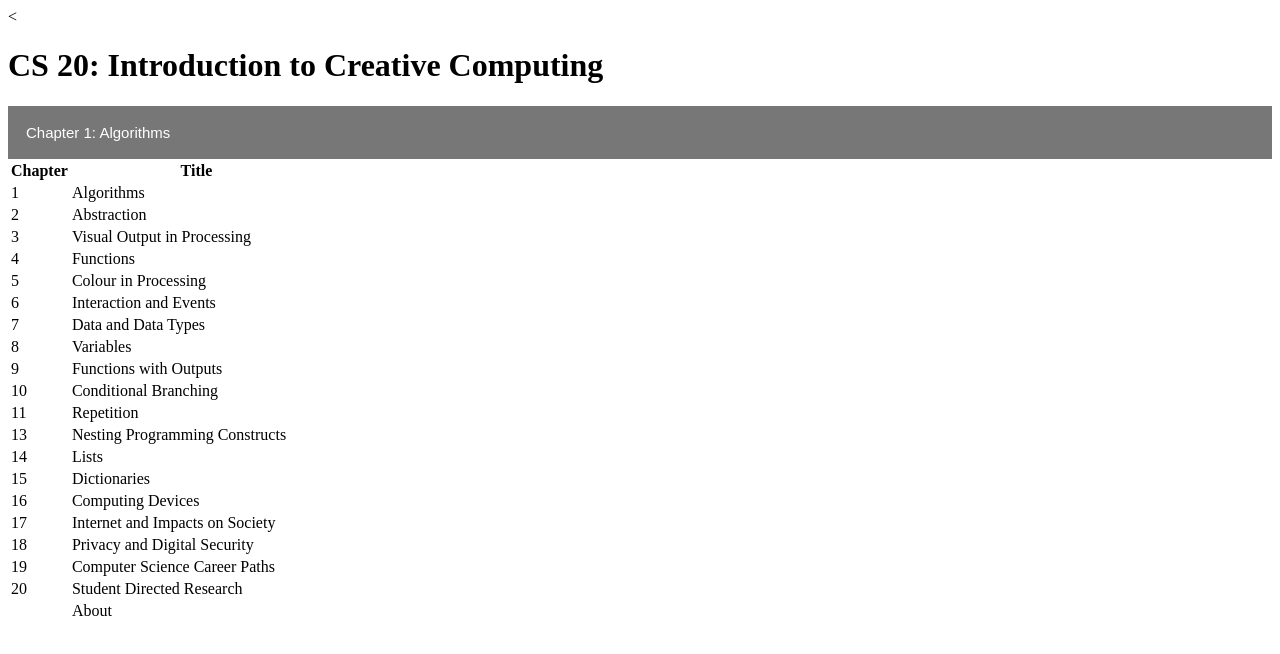
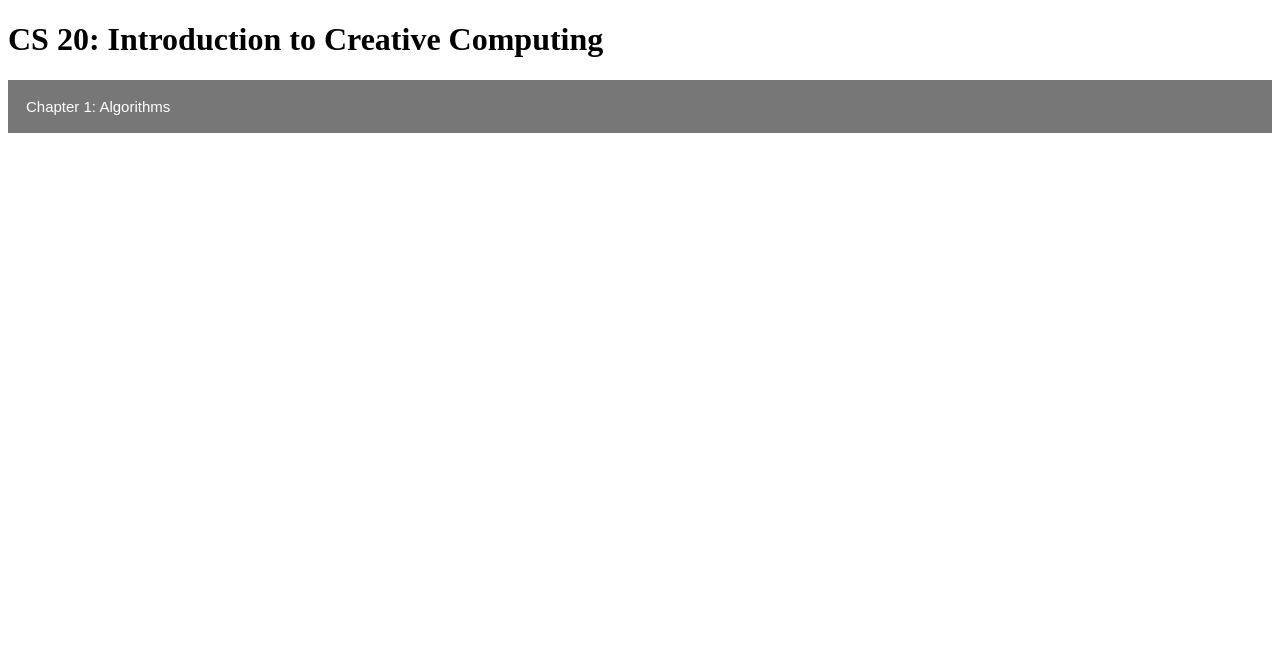
Before and after one commit to creative-python-computing/creative-python-computing.github.io, a plain HTML site: page index.html in a window 1280 px wide. Drawn offline with Linux system fonts and the light colour scheme.

Commit message:
Update index.html

```diff
--- a/index.html
+++ b/index.html
@@ -1,4 +1,4 @@
-<<!DOCTYPE html>
+<!DOCTYPE html>
 <html lang="en" dir="ltr">
     <head>
         <meta name="viewport" content="width=device-width, initial-scale=1">
@@ -31,9 +31,9 @@
     <body>
     <h1>CS 20: Introduction to Creative Computing </h1>
     <button type="button" class="collapsible">Chapter 1: Algorithms</button>
-		<div class="content">
-			<p>
-				1.1 Algorithms </p>
+	<div class="content">
+	  <p>
+	  1.1 Algorithms </p>
 			<p>
 				1.2 An Algorithm in Detail </p>
 			<p>
@@ -45,96 +45,8 @@
 			<p>
 				1.6 Problems vs. Algorithms</p>
 		</div>
-    <table width="25%" border="0">
-      <tbody>
-        <tr>
-          <th width="6%" scope="col"><p>Chapter</p></th>
-          <th width="94%" scope="col"><p>Title</p></th>
-        </tr>
-        <tr>
-          <td><p>1</p></td>
-          <td><p>Algorithms</p></td>
-        </tr>
-        <tr>
-          <td><p>2</p></td>
-          <td><p>Abstraction</p></td>
-        </tr>
-        <tr>
-          <td><p>3</p></td>
-          <td><p>Visual Output in Processing</p></td>
-        </tr>
-        <tr>
-          <td><p>4</p></td>
-          <td><p>Functions</p></td>
-        </tr>
-        <tr>
-          <td><p>5</p></td>
-          <td><p>Colour in Processing</p></td>
-        </tr>
-        <tr>
-          <td><p>6</p></td>
-          <td><p>Interaction and Events</p></td>
-        </tr>
-        <tr>
-          <td><p>7</p></td>
-          <td><p>Data and Data Types</p></td>
-        </tr>
-        <tr>
-          <td><p>8</p></td>
-          <td><p>Variables</p></td>
-        </tr>
-        <tr>
-          <td><p>9</p></td>
-          <td><p>Functions with Outputs</p></td>
-        </tr>
-        <tr>
-          <td><p>10</p></td>
-          <td><p>Conditional Branching</p></td>
-        </tr>
-        <tr>
-          <td><p>11</p></td>
-          <td><p>Repetition</p></td>
-        </tr>
-        <tr>
-          <td><p>13</p></td>
-          <td><p>Nesting Programming Constructs</p></td>
-        </tr>
-        <tr>
-          <td><p>14</p></td>
-          <td><p>Lists</p></td>
-        </tr>
-        <tr>
-          <td><p>15</p></td>
-          <td><p>Dictionaries</p></td>
-        </tr>
-        <tr>
-          <td><p>16</p></td>
-          <td><p>Computing Devices</p></td>
-        </tr>
-        <tr>
-          <td><p>17</p></td>
-          <td><p>Internet and Impacts on Society</p></td>
-        </tr>
-        <tr>
-          <td><p>18</p></td>
-          <td><p>Privacy and Digital Security</p></td>
-        </tr>
-        <tr>
-          <td><p>19</p></td>
-          <td><p>Computer Science Career Paths</p></td>
-        </tr>
-        <tr>
-          <td><p>20</p></td>
-          <td><p>Student Directed Research</p></td>
-        </tr>
-        <tr>
-          <td><p>&nbsp;</p></td>
-          <td><p>About</p></td>
-        </tr>
-      </tbody>
-    </table>
-    <p>&nbsp;</p>
-		<script>
+	<p>&nbsp;</p>
+	<script>
 var coll = document.getElementsByClassName("collapsible");
 var i;
 
```
